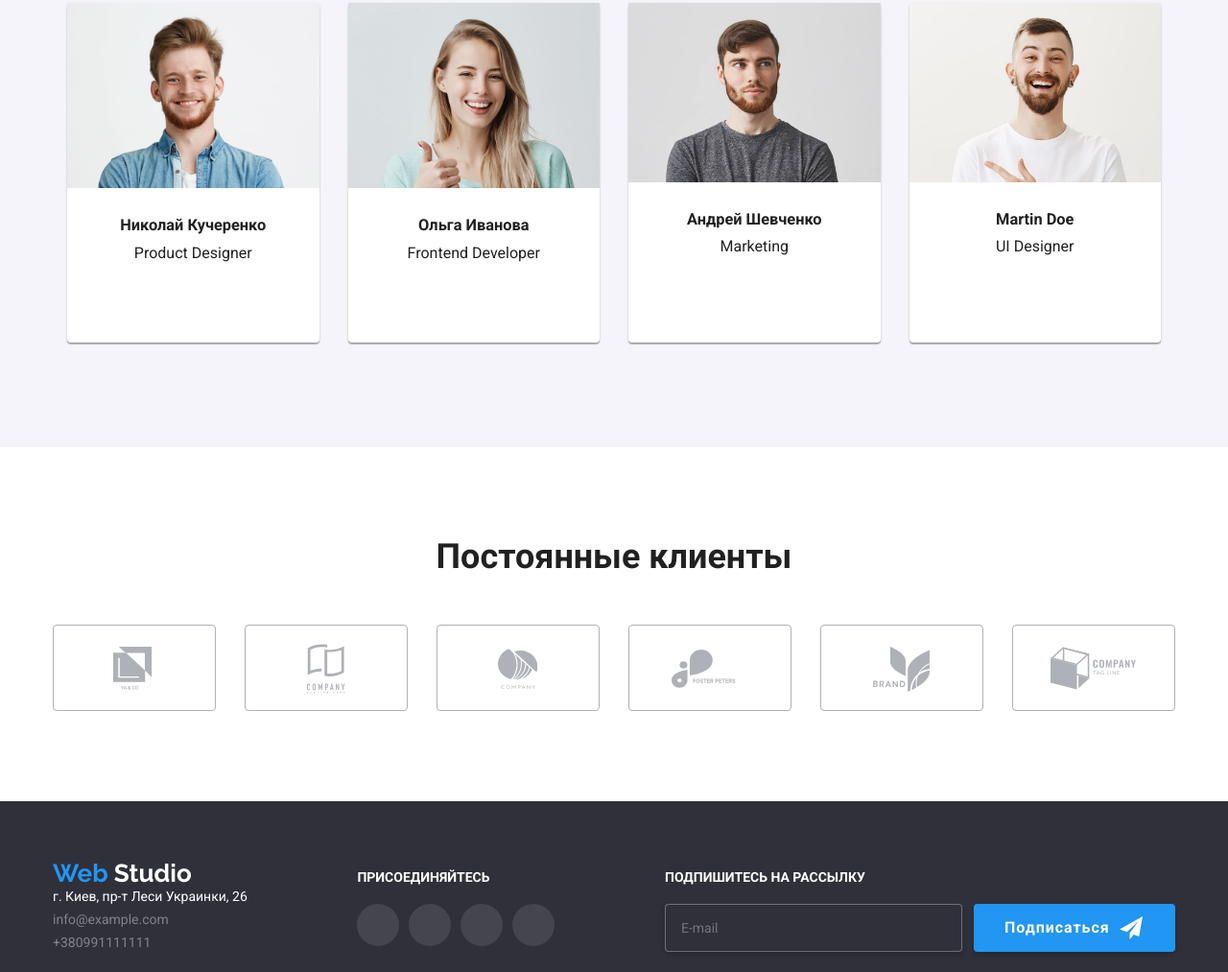
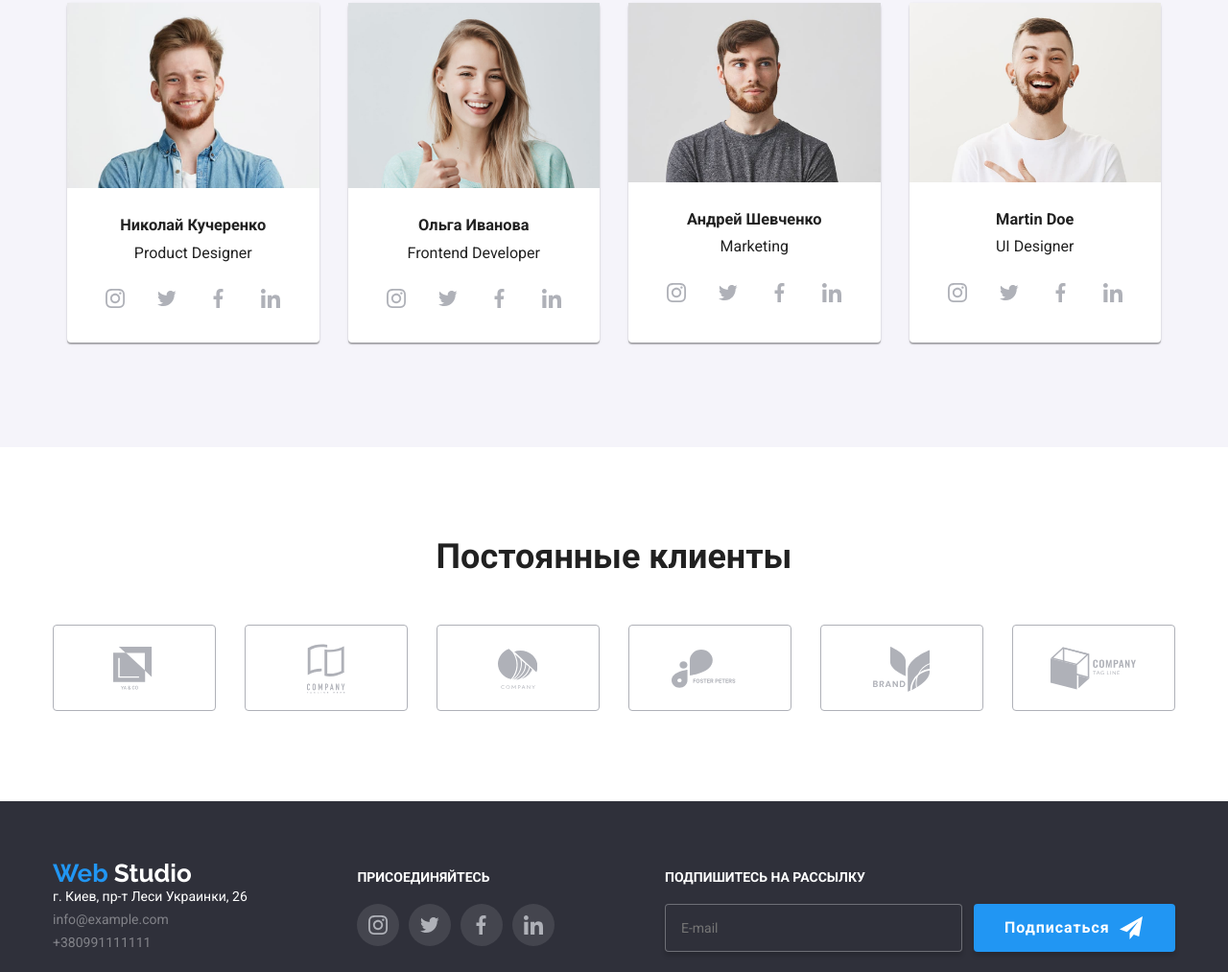
Before and after one commit to PasichnaDaryna/goit-markup-hw-08, a plain HTML site: page index.html in a window 1280 px wide. Shown: the part 1713-2726 px from the top of the page at 96% size. Drawn offline with nearby package versions, Linux system fonts and the light colour scheme.

Commit message:
iconsßsocial

```diff
--- a/sass/components/_team-section.scss
+++ b/sass/components/_team-section.scss
@@ -124,8 +124,8 @@
 
   transition: background-color 250ms cubic-bezier(0.4, 0, 0.2, 1);
 
-  & .social-option .icon-social {
-    --color5: $social-color;
+  &.social-option .icon-social {
+    fill: $social-color;
   }
 
   &:hover,
```
Also changed, not shown: css/main.css, css/main.min.css, css/profile.css, css/profile.min.css, 4 other files.
